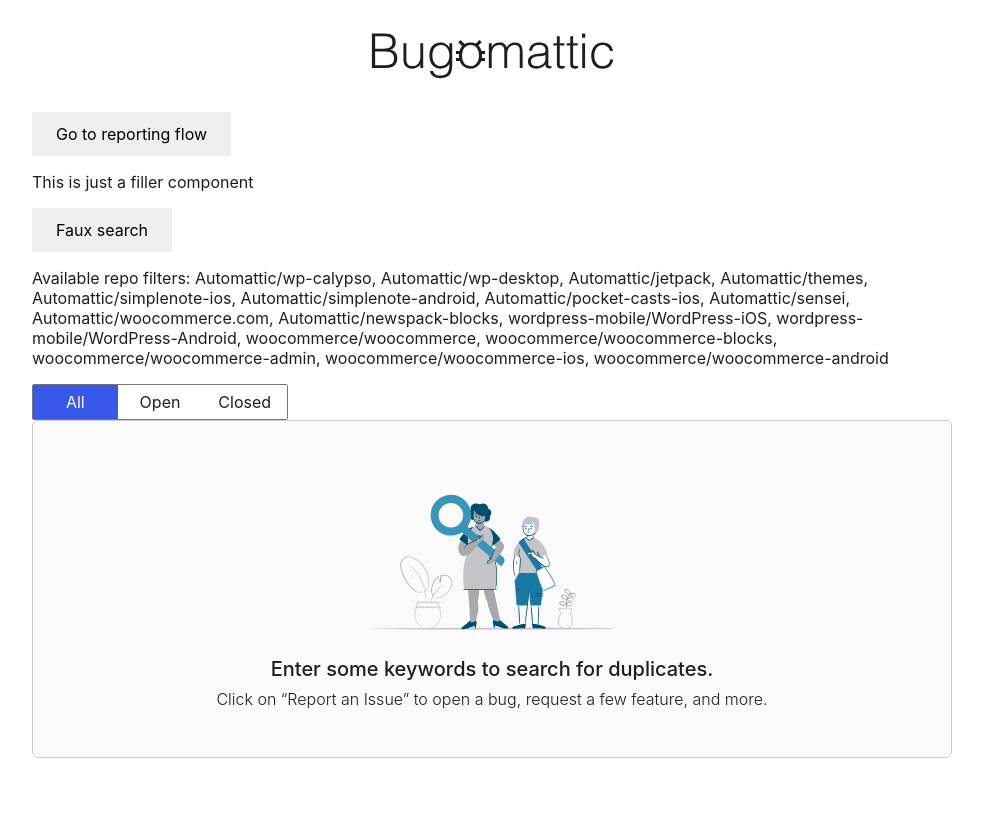
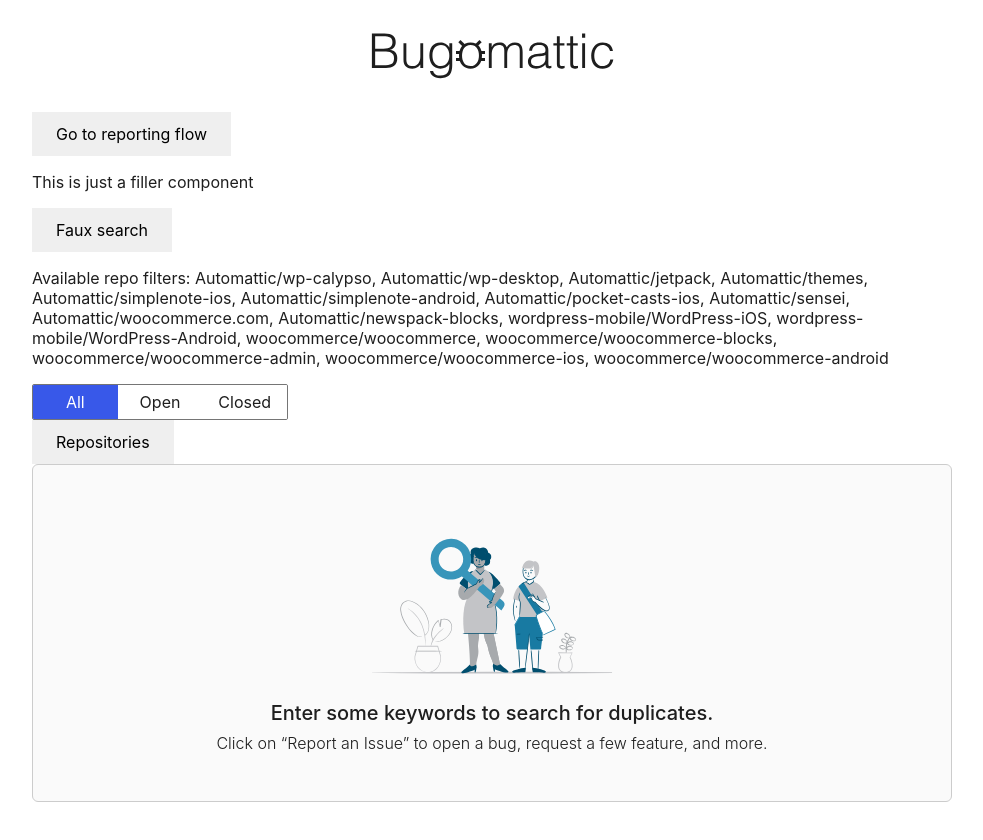
Before and after one commit to Automattic/bugomattic, a React (Create React App) app: page / in a window 1280 px wide. Shown: the top 840 px of the page, without its empty margins (148-1131 px from the left). Before the commit the page ends 806 px from the top, so only its background shows below. Built offline with nearby package versions, Linux system fonts and the light colour scheme.

Commit message:
Add a first version of a re-usable action popover

```diff
--- a/package.json
+++ b/package.json
@@ -51,6 +51,7 @@
 		]
 	},
 	"dependencies": {
+		"@floating-ui/react": "^0.23.0",
 		"@reduxjs/toolkit": "^1.8.6",
 		"@types/lodash.debounce": "^4.0.7",
 		"@types/node": "^16.7.13",
--- /dev/null
+++ b/src/common/components/action-popover.module.css
@@ -0,0 +1,10 @@
+@import '../../variables.css';
+
+.contentWrapper {
+	z-index: 2;
+	background-color: var( --color-white );
+	max-width: 16rem;
+	border: 1px solid var( --color-border );
+	box-shadow: 0px 2px 3px -1px rgba( 0, 0, 0, 0.1 );
+	padding: 1rem;
+}
--- /dev/null
+++ b/src/common/components/action-popover.tsx
@@ -0,0 +1,202 @@
+import React, { HTMLProps, ReactNode, forwardRef, useCallback, useMemo, useState } from 'react';
+
+import {
+	useFloating,
+	autoUpdate,
+	offset,
+	flip,
+	shift,
+	useClick,
+	useDismiss,
+	useRole,
+	useInteractions,
+	FloatingFocusManager,
+	useMergeRefs,
+	Placement,
+	Middleware,
+} from '@floating-ui/react';
+import styles from './action-popover.module.css';
+
+export function X() {
+	const [ isOpen, setIsOpen ] = useState( false );
+
+	const { x, y, strategy, refs, context } = useFloating( {
+		open: isOpen,
+		onOpenChange: setIsOpen,
+		middleware: [ offset( 10 ), flip(), shift() ],
+		whileElementsMounted: autoUpdate,
+	} );
+
+	const click = useClick( context );
+	const dismiss = useDismiss( context );
+	const role = useRole( context );
+
+	// Merge all the interactions into prop getters
+	const { getReferenceProps, getFloatingProps } = useInteractions( [ click, dismiss, role ] );
+
+	return (
+		<>
+			<button ref={ refs.setReference } { ...getReferenceProps() }>
+				Reference element
+			</button>
+			{ isOpen && (
+				<FloatingFocusManager context={ context } modal={ true }>
+					<div
+						ref={ refs.setFloating }
+						style={ {
+							position: strategy,
+							top: y ?? 0,
+							left: x ?? 0,
+							width: 'max-content',
+							zIndex: 1,
+						} }
+						{ ...getFloatingProps() }
+					>
+						Popover element
+					</div>
+				</FloatingFocusManager>
+			) }
+		</>
+	);
+}
+
+interface ActionPopoverOptions {
+	floatingUiPlacement?: Placement;
+	floatingUiMiddleware?: Array< Middleware >;
+}
+
+export function useActionPopover( options: ActionPopoverOptions = {} ) {
+	const { floatingUiPlacement, floatingUiMiddleware } = options;
+	const [ isOpen, setIsOpen ] = useState( false );
+
+	const middleWare = useMemo( () => {
+		return [ ...( floatingUiMiddleware ?? [] ), shift() ];
+	}, [ floatingUiMiddleware ] );
+
+	const data = useFloating( {
+		placement: floatingUiPlacement ?? 'bottom',
+		open: isOpen,
+		onOpenChange: setIsOpen,
+		middleware: middleWare,
+		whileElementsMounted: autoUpdate, // TODO: Do we even need this?
+	} );
+
+	const click = useClick( data.context );
+	const dismiss = useDismiss( data.context );
+	const role = useRole( data.context );
+
+	const interactions = useInteractions( [ click, dismiss, role ] );
+
+	return useMemo(
+		() => ( {
+			isOpen,
+			setIsOpen,
+			...data,
+			...interactions,
+		} ),
+		[ isOpen, setIsOpen, data, interactions ]
+	);
+}
+
+type ActionPopoverContext = ReturnType< typeof useActionPopover > | null;
+
+const ActionPopoverContext = React.createContext< ActionPopoverContext >( null );
+
+export const useActionPopoverContext = () => {
+	const context = React.useContext( ActionPopoverContext );
+
+	if ( ! context ) {
+		throw new Error( 'Action Popover components must be wrapped in <ActionPopover />' );
+	}
+
+	return context;
+};
+
+interface ActionPopoverProps extends ActionPopoverOptions {
+	children: ReactNode;
+}
+
+export function ActionPopover( {
+	children,
+	floatingUiPlacement,
+	floatingUiMiddleware,
+}: ActionPopoverProps ) {
+	const actionPopoverContext = useActionPopover( { floatingUiPlacement, floatingUiMiddleware } );
+
+	return (
+		<ActionPopoverContext.Provider value={ actionPopoverContext }>
+			{ children }
+		</ActionPopoverContext.Provider>
+	);
+}
+
+export const ActionPopoverTrigger = forwardRef< HTMLButtonElement, HTMLProps< HTMLButtonElement > >(
+	function ActionPopoverTrigger( { children, ...props }, propRef ) {
+		const actionPopoverContext = useActionPopoverContext();
+
+		const ref = useMergeRefs( [ actionPopoverContext.refs.setReference, propRef ] );
+
+		return (
+			<button
+				ref={ ref }
+				type="button"
+				data-state={ actionPopoverContext.isOpen ? 'open' : 'closed' }
+				{ ...actionPopoverContext.getReferenceProps( props ) }
+			>
+				{ children }
+			</button>
+		);
+	}
+);
+
+interface ActionPopoverContentProps {
+	actionLabel: string;
+	onAction: () => void;
+}
+
+export const ActionPopoverContent = forwardRef<
+	HTMLDivElement,
+	HTMLProps< HTMLDivElement > & ActionPopoverContentProps
+>( function ActionPopoverContent( { children, actionLabel, onAction, ...props }, propRef ) {
+	const actionPopoverContext = useActionPopoverContext();
+
+	const ref = useMergeRefs( [ actionPopoverContext.refs.setFloating, propRef ] );
+
+	const handleActionClick = useCallback( () => {
+		onAction();
+		actionPopoverContext.setIsOpen( false );
+	}, [ onAction, actionPopoverContext ] );
+
+	const handleCancelClick = useCallback( () => {
+		actionPopoverContext.setIsOpen( false );
+	}, [ actionPopoverContext ] );
+
+	return (
+		<>
+			{ actionPopoverContext.isOpen && (
+				<FloatingFocusManager context={ actionPopoverContext.context } modal={ true }>
+					<div
+						ref={ ref }
+						className={ styles.contentWrapper }
+						style={ {
+							position: actionPopoverContext.strategy,
+							top: actionPopoverContext.y ?? 0,
+							left: actionPopoverContext.x ?? 0,
+						} }
+						{ ...actionPopoverContext.getFloatingProps( props ) }
+					>
+						<div>{ children }</div>
+						<div>
+							<button type="button" onClick={ handleCancelClick }>
+								Cancel
+							</button>
+							<button type="button" onClick={ handleActionClick }>
+								{ actionLabel }
+							</button>
+						</div>
+					</div>
+				</FloatingFocusManager>
+			) }
+		</>
+	);
+} );
--- a/src/common/components/index.ts
+++ b/src/common/components/index.ts
@@ -5,3 +5,4 @@ export * from './form-error-message';
 export * from './animated-ellipsis';
 export * from './loading-indicator';
 export * from './pill';
+export * from './action-popover';
--- a/src/duplicate-search/duplicate-search-controls.tsx
+++ b/src/duplicate-search/duplicate-search-controls.tsx
@@ -9,6 +9,8 @@ import {
 	setSearchParam,
 } from './duplicate-search-slice';
 import { StatusFilter } from './sub-components';
+import { ActionPopover, ActionPopoverContent, ActionPopoverTrigger } from '../common/components';
+import { offset } from '@floating-ui/react';
 
 // TODO: This is a placeholder component for the duplicate search controls. Modify and tweak however needed! :)
 export function DuplicateSearchControls() {
@@ -31,6 +33,12 @@ export function DuplicateSearchControls() {
 			<p>Available repo filters: { repoFilters.join( ', ' ) }</p>
 			<div>
 				<StatusFilter />
+				<ActionPopover floatingUiPlacement="bottom-start">
+					<ActionPopoverTrigger>Repositories</ActionPopoverTrigger>
+					<ActionPopoverContent actionLabel="Filter" onAction={ () => alert( 'Hi!' ) }>
+						<p>Available repo filters: { repoFilters.join( ', ' ) }</p>
+					</ActionPopoverContent>
+				</ActionPopover>
 			</div>
 		</section>
 	);
```
Also changed, not shown: 1 other file (tests, documents, lock files or other folders).
